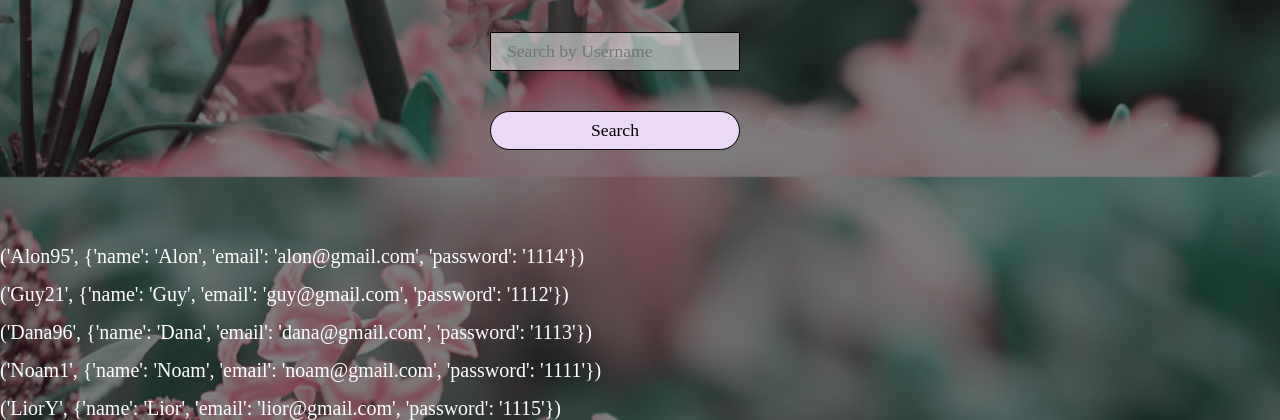
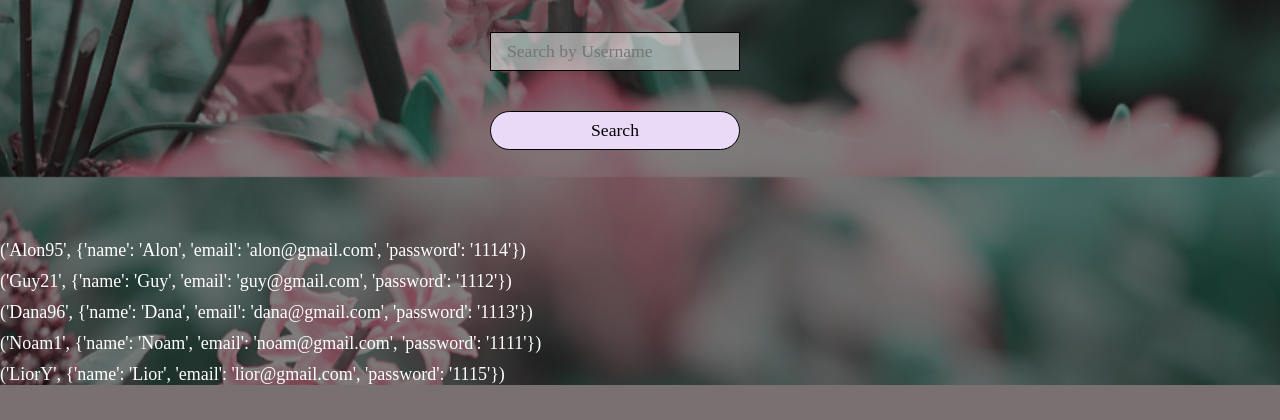
Before and after one commit to noamArbes/server, a Flask app: page /user_search in a window 1280 px wide. Shown: the part 648-1068 px from the top of the page. After the commit the page ends 1033 px from the top, so only its background shows below. Run offline with Flask 2, Linux system fonts and the light colour scheme.

Commit message:
with report

```diff
--- a/static/style.css
+++ b/static/style.css
@@ -74,10 +74,10 @@ ul li a:hover{
 .message{
     display: flex;
     flex-direction: column;
-    color: #fff;
-    font-size: 20px;
-    font-weight: 300;
-    padding-top: 15px;
+    color: white;
+    font-size: 18px;
+    padding-top: 10px;
+    font-weight: 500;
 
 
 }
```
Also changed, not shown: pages/assignment_4/templates/assignment4.html (+7 -12 lines).
